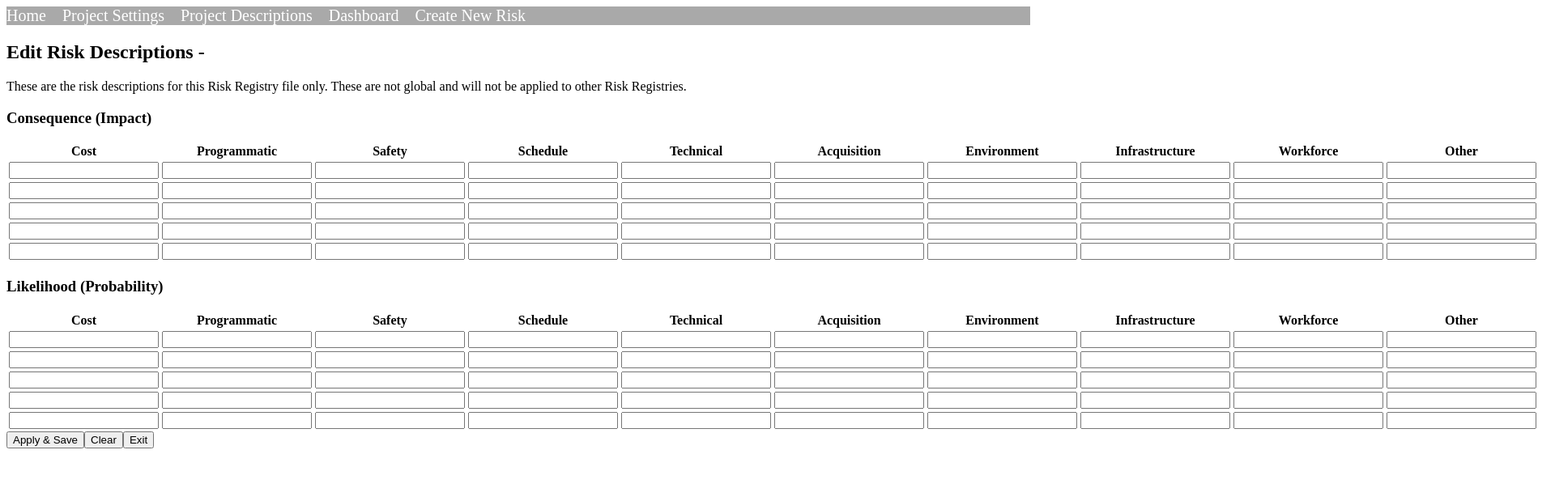
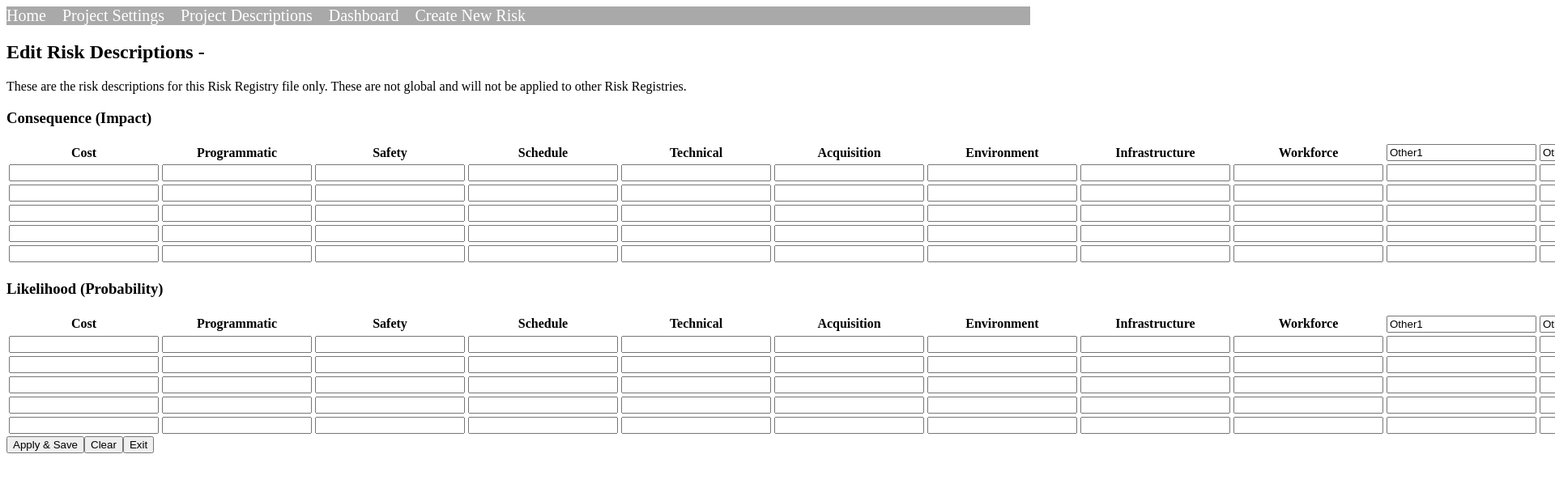
Before and after one commit to davidsjsu/nasa, a React (Create React App) app: page /project-descriptions in a window 1280 px wide. Shown: the top 598 px of the page at 81% size, 1920 px wide, since content can reach past the window. Built offline with nearby package versions, Linux system fonts and the light colour scheme.

Commit message:
Add files via upload

```diff
--- a/src/components/ProjectDescriptions.js
+++ b/src/components/ProjectDescriptions.js
@@ -1,5 +1,6 @@
 import React, { useState } from 'react';
 import "../styles/ProjectDescriptions.css";
+
 
 function ProjectDescriptions() {
 
@@ -33,7 +34,9 @@ function ProjectDescriptions() {
         [`${prefix}_Environment`]: Array(5).fill(''),
         [`${prefix}_Infrastructure`]: Array(5).fill(''),
         [`${prefix}_Workforce`]: Array(5).fill(''),
-        [`${prefix}_Other`]: Array(5).fill('')
+        [`${prefix}_Other1`]: Array(5).fill(''),
+        [`${prefix}_Other2`]: Array(5).fill(''),
+        [`${prefix}_Other3`]: Array(5).fill('')
     });
 
     const initialConsequenceData = createData('consequence');
@@ -54,13 +57,40 @@ function ProjectDescriptions() {
         }
     };
 
+    const updateCategoryName = (type, oldName, newName) => {
+        const source = type === "consequence" ? consequenceData : likelihoodData;
+        const newData = {...source};
+
+        if (newData[`${type}_${oldName}`]) {
+            newData[`${type}_${newName}`] = newData[`${type}_${oldName}`];
+            delete newData[`${type}_${oldName}`];
+
+            if (type === "consequence") {
+                setConsequenceData(newData);
+            } else {
+                setLikelihoodData(newData);
+            }
+        }
+    };
     const renderTable = (title, type, data) => (
         <div className="table-section">
             <h3>{title}</h3>
             <table>
                 <thead>
                     <tr>
-                        {Object.keys(data).map(category => <th key={category}>{category.split('_')[1]}</th>)}
+                        {Object.keys(data).map(category =>
+                            category.endsWith("_Other1") || category.endsWith("_Other2") || category.endsWith("_Other3")
+                            ? (
+                                <th key={category}>
+                                    <input
+                                        type="text"
+                                        defaultValue={category.split('_')[1]}
+                                        onBlur={e => updateCategoryName(type, category.split('_')[1], e.target.value)}
+                                    />
+                                </th>
+                            )
+                            : <th key={category}>{category.split('_')[1]}</th>
+                        )}
                     </tr>
                 </thead>
                 <tbody>
```
